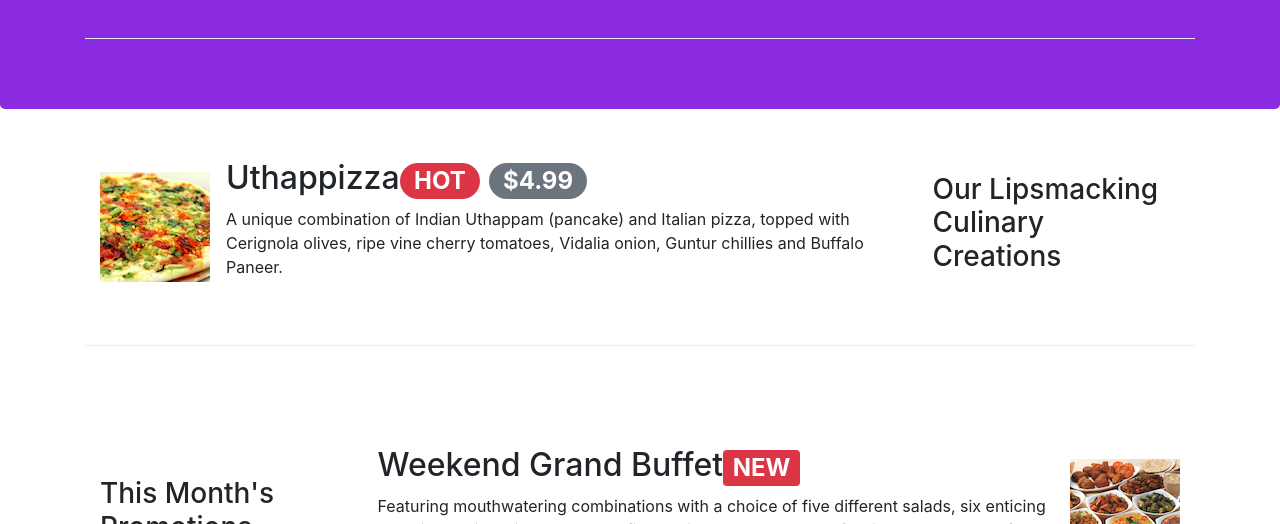
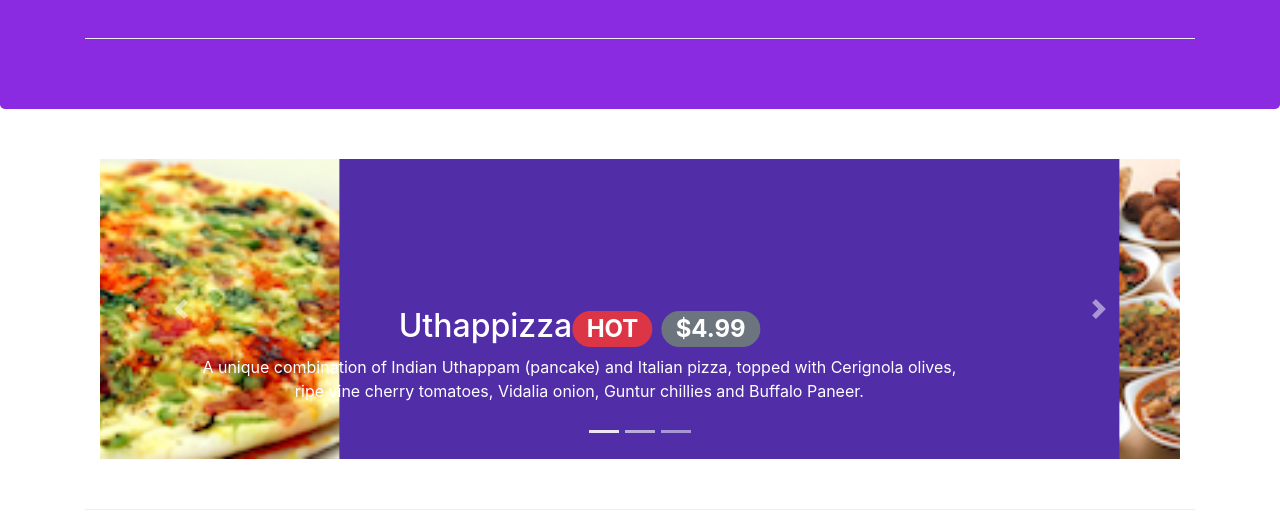
Before and after one commit to gundetichinnesh/conFUsion, a website: page index.html in a window 1280 px wide. Shown: the part 276-800 px from the top of the page. Drawn offline with nearby package versions, Linux system fonts and the light colour scheme.

Commit message:
carousel

```diff
--- a/css/styles.css
+++ b/css/styles.css
@@ -41,3 +41,17 @@
     border-bottom: 1px solid #ddd;
     padding: 10px;
 }
+.carousel {
+    background:#512DA8;
+}
+
+.carousel-item {
+  height: 300px;
+}
+
+.carousel-item img {
+    position: absolute;
+    top: 0;
+    left: 0;
+    min-height: 300px;
+}
--- a/index.html
+++ b/index.html
@@ -95,6 +95,57 @@
     </header>
 
     <div class="container">
+        <div class="row row-content">
+            <div class="col">
+                <div id="mycarousel"class="carousel slide" data-ride="carousel">
+                    <div class="carousel-inner" role="listbox">
+                        <div class="carousel-item active">
+                             <img class="d-block img-fluid"
+                             src="img/uthappizza.png" alt="uthappizza"></img>
+                             <div class="carousel-caption d-none d-md-block">
+                                <h2>Uthappizza<span class="badge badge-danger badge-pill">HOT</span>
+                                <span class="badge badge-pill badge-secondary">$4.99</span></h2>
+                                <p class="d-none d-sm-block">A unique combination of Indian Uthappam (pancake) and Italian pizza, topped with Cerignola olives, ripe vine cherry tomatoes, Vidalia onion, Guntur chillies and Buffalo Paneer.</p>
+                             </div>
+                        </div>
+                        <div class="carousel-item ">
+                             <img class="d-block img-fluid"
+                              src="img/buffet.png" alt="buffet"></img>
+                             <div class="carousel-caption d-none d-md-block">
+                                <h2 class="mt-0">Weekend Grand Buffet<span class="badge badge-danger">NEW</span></h2>
+
+                                <p class="d-none d-sm-block">Featuring mouthwatering combinations with a choice of five different salads, six enticing appetizers, six main entrees and five choicest desserts. Free flowing bubbly and soft drinks. All for just $19.99 per person </p>
+                             </div>
+
+                        </div>
+                        <div class="carousel-item ">
+                            <img class="d-block img-fluid"
+                             src="img/alberto.png" alt="alberto"></img>
+                            <div class="carousel-caption d-none d-md-block">
+                                <h2 class="mt-0">Alberto Somayya</h2>
+                                <h4>Executive Chef</h4>
+                                <p class="d-none d-sm-block">Award winning three-star Michelin chef with wide
+                                    International experience having worked closely with
+                                    whos-who in the culinary world, he specializes in
+                                    creating mouthwatering Indo-Italian fusion experiences.
+                                </p>
+                            </div>
+                        </div>
+                    </div>
+                    <ol class="carousel-indicators">
+                        <li data-target="#mycarousel" data-slide-to="0" class="active"></li>
+                        <li data-target="#mycarousel" data-slide-to="1"></li>
+                        <li data-target="#mycarousel" data-slide-to="2"></li>
+                    </ol>
+                    <a class="carousel-control-prev" href="#mycarousel" role="button" data-slide="prev">
+                        <span class="carousel-control-prev-icon"></span>
+                    </a>
+                    <a class="carousel-control-next" href="#mycarousel" role="button" data-slide="next">
+                        <span class="carousel-control-next-icon"></span>
+                    </a>
+                </div>
+            </div>
+        </div>
          <div class = "row row-content align-items-center">
             <div class="col-12 col-sm-4 order-sm-last col-md-3">
                 <h3>Our Lipsmacking Culinary Creations</h3>
```
